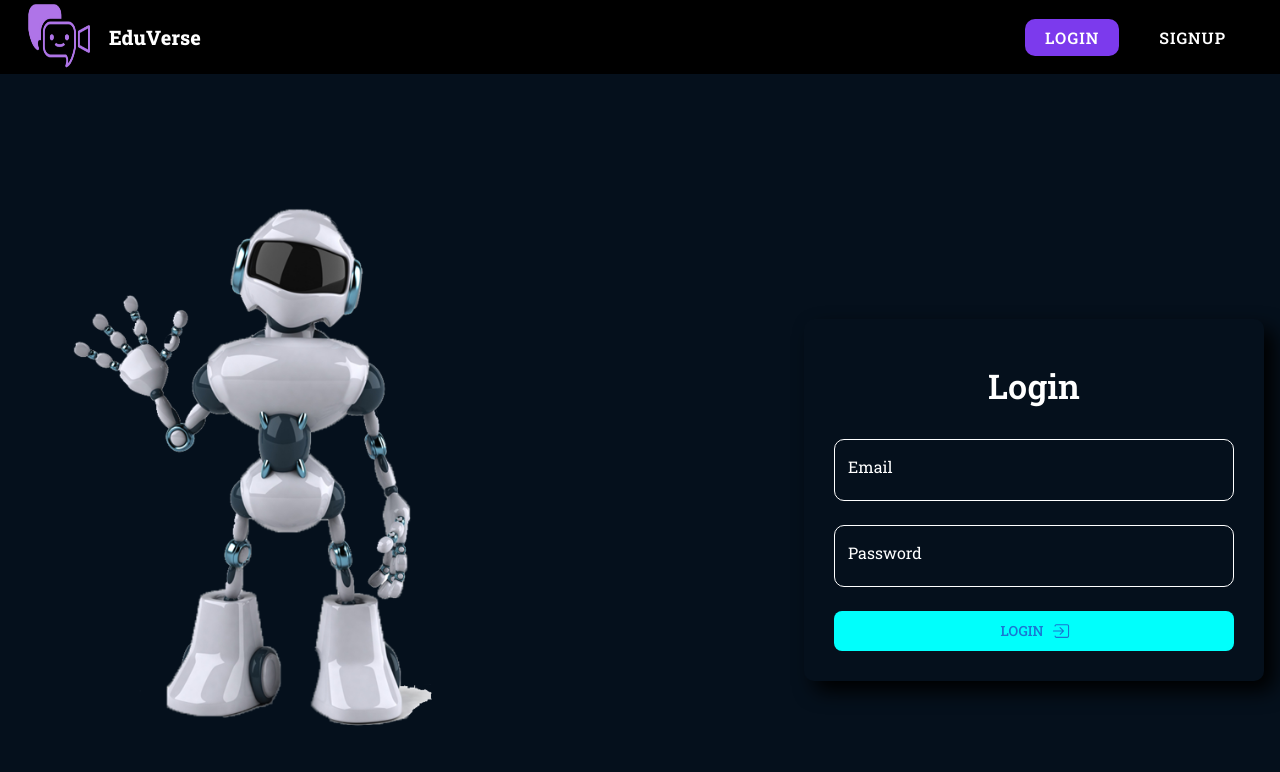
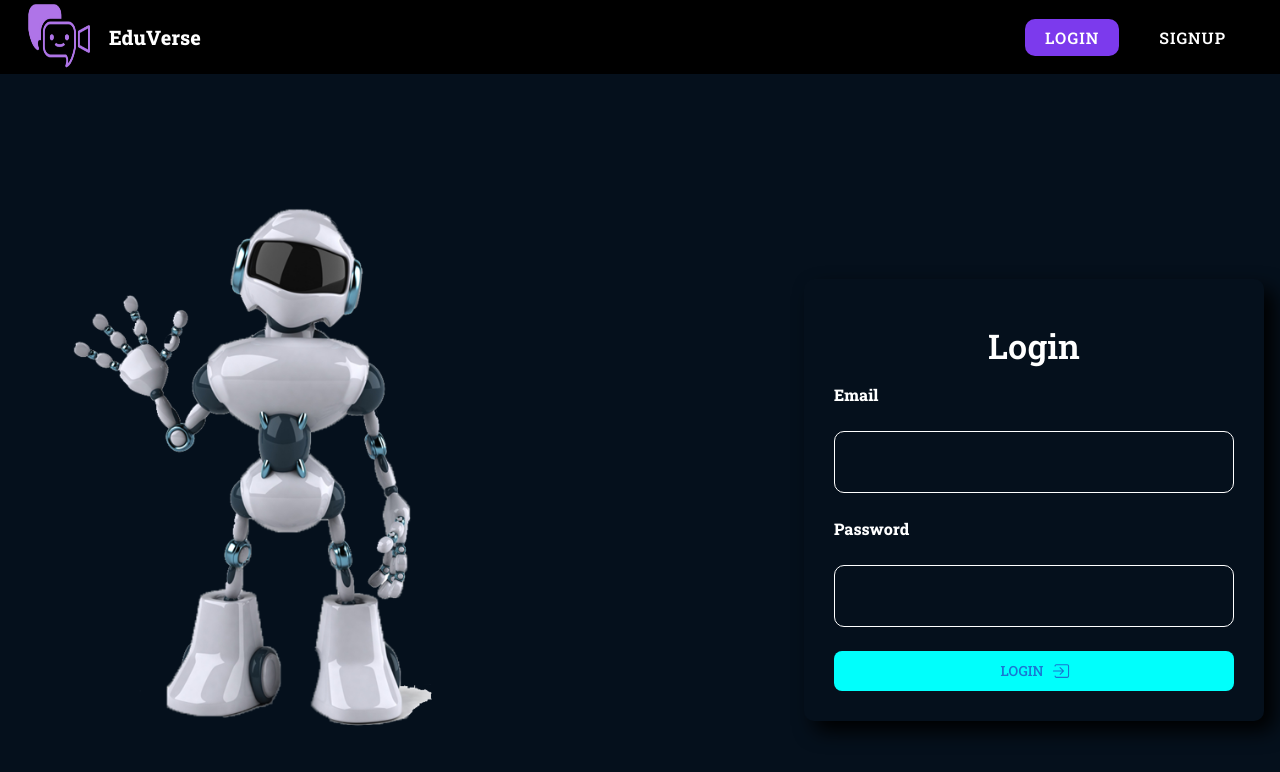
Before and after one commit to Sushiiel/Hactivators-2024, a React (Vite) app in the folder Frontend/: page /login in a window 1280 px wide. Shown: the top 772 px of the page. Built offline with nearby package versions, Linux system fonts and the light colour scheme; no server answers.

Commit message:
updated the login_page

```diff
--- a/Frontend/src/pages/Login.tsx
+++ b/Frontend/src/pages/Login.tsx
@@ -4,6 +4,7 @@ import { Box, Typography, Button } from "@mui/material";
 import CustomizedInput from "../components/shared/CustomizedInput";
 import { useNavigate } from "react-router-dom";
 import Header from "../components/Header.tsx";
+
 const Login = () => {
   const navigate = useNavigate();
 
@@ -58,12 +59,32 @@ const Login = () => {
               >
                 Login
               </Typography>
-              <CustomizedInput type="email" name="email" label="Email" />
-              <CustomizedInput
-                type="password"
-                name="password"
-                label="Password"
-              />
+
+              {/* Email Label */}
+              <Typography
+                sx={{
+                  marginBottom: "8px",
+                  fontWeight: "bold",
+                  fontSize: "16px"
+                }}
+              >
+                Email
+              </Typography>
+              <CustomizedInput type="email" name="email" />
+
+              {/* Password Label */}
+              <Typography
+                sx={{
+                  marginTop: "16px",
+                  marginBottom: "8px",
+                  fontWeight: "bold",
+                  fontSize: "16px"
+                }}
+              >
+                Password
+              </Typography>
+              <CustomizedInput type="password" name="password" />
+
               <Button
                 type="submit"
                 sx={{
```
